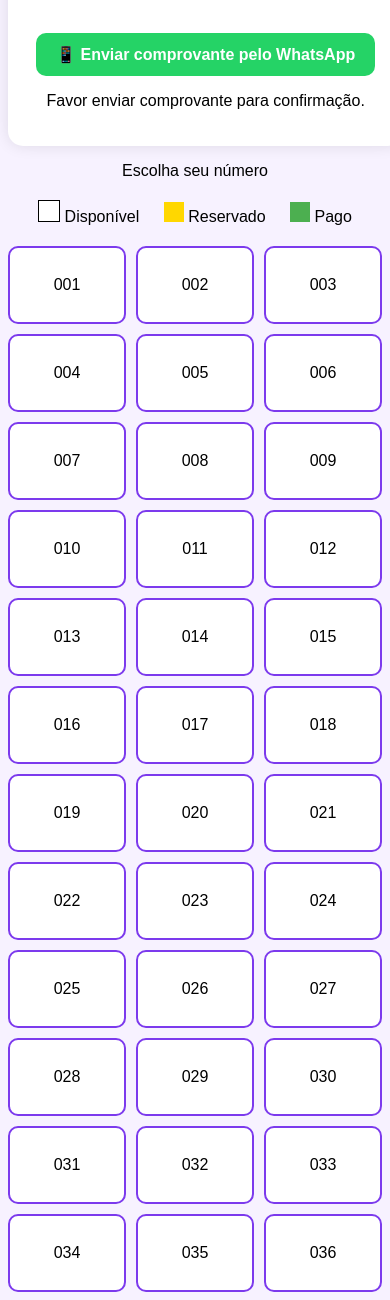
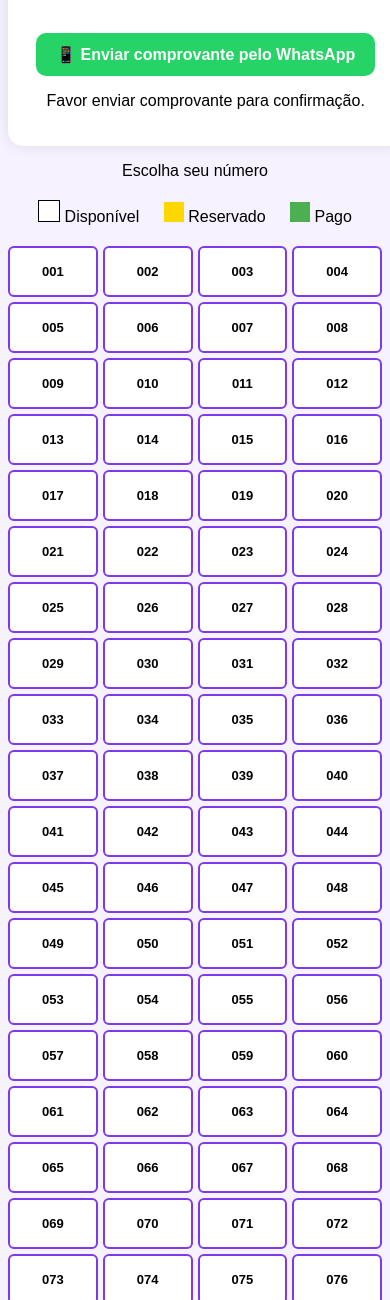
Before and after one commit to diegolucasg1985-arch/rifa, a Flask app: page / in a window 390 px wide. Shown: the part 1603-2903 px from the top of the page. Run offline with Flask 3, Linux system fonts and the light colour scheme; data comes from the database, SQL or seed files in the repository; both versions use the stored data as it was after the commit; some libraries are stand-ins or nearby versions.

Commit message:
Melhorias no layout, reservas e pagamento

```diff
--- a/static/css/style.css
+++ b/static/css/style.css
@@ -23,19 +23,23 @@ h2 {
 
 .grid {
   display: grid;
-  grid-template-columns: repeat(auto-fit, minmax(90px, 1fr));
-  gap: 10px;
+  grid-template-columns: repeat(auto-fit, minmax(70px, 1fr));
+  gap: 6px;
 }
 
 .numero {
   border: 2px solid #7c3aed;
-  border-radius: 10px;
-  overflow: hidden;
-  padding: 0;
-  min-height: 50px;
+  border-radius: 8px;
+  padding: 6px;
+  min-height: 34px;
   display: flex;
   justify-content: center;
   align-items: center;
+  text-align: center;
+  font-weight: bold;
+  cursor: pointer;
+  user-select: none;
+  transition: 0.2s;
 }
 
 .numero.disponivel {
@@ -220,12 +224,15 @@ h2 {
 
 @media (max-width: 768px) {
   .grid {
-    grid-template-columns: repeat(3, 1fr);
+    grid-template-columns: repeat(4, 1fr);
+    gap: 5px;
   }
 
   .numero {
-    padding: 12px 0;
-    font-size: 16px;
+    padding: 4px;
+    min-height: 30px;
+    font-size: 13px;
+    border-radius: 6px;
   }
 
   .info-rifa {
```
Also changed, not shown: instance/database.db.
